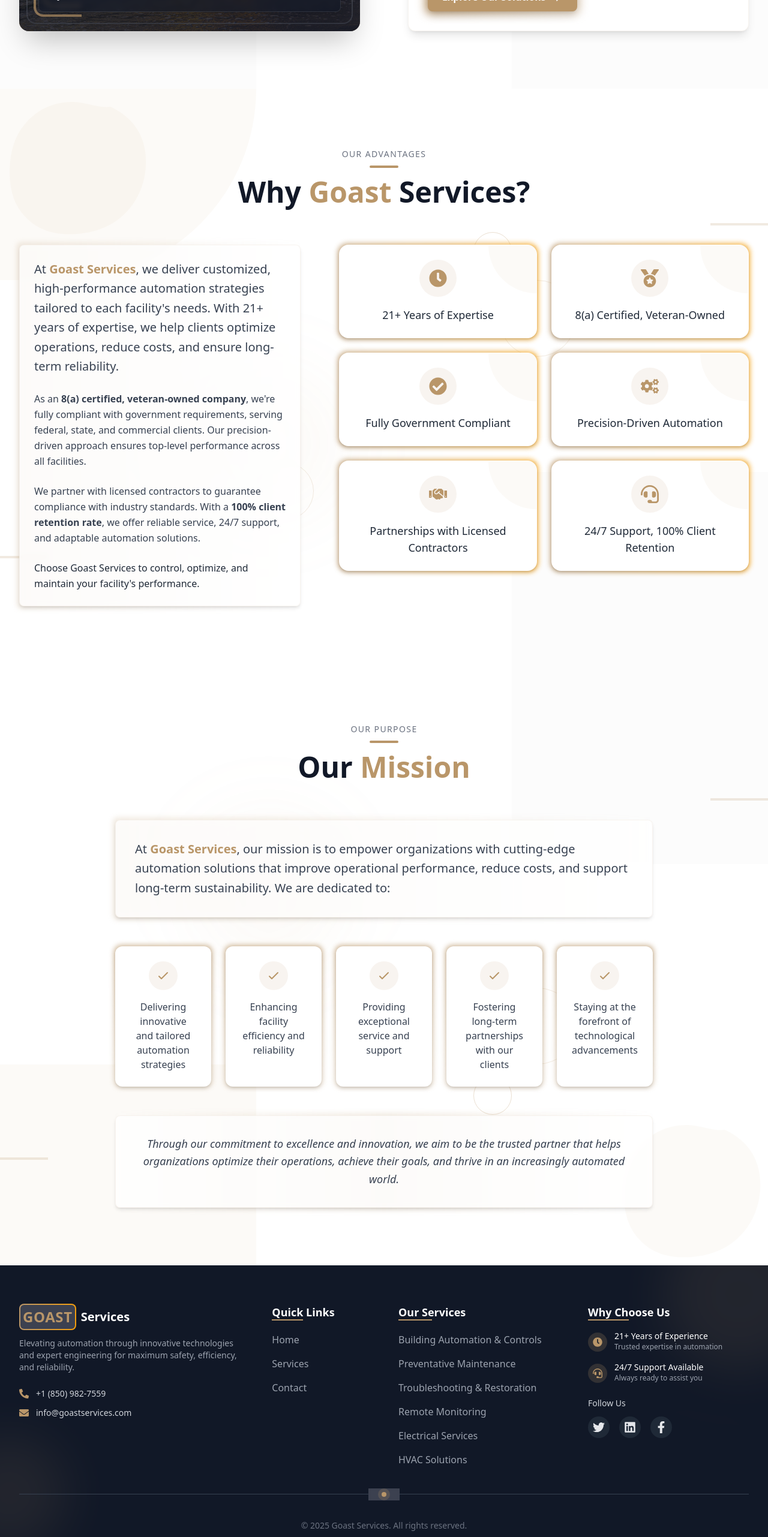
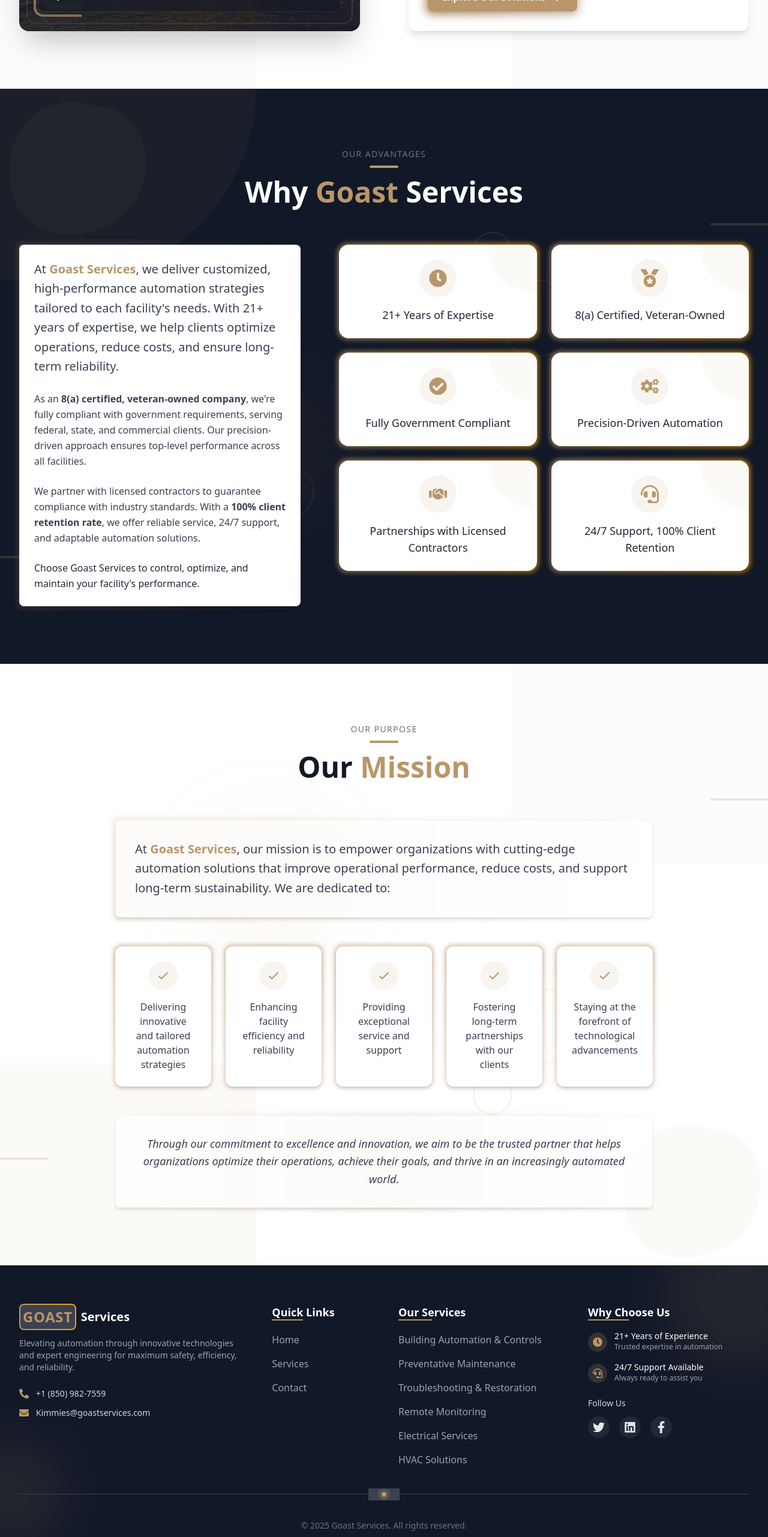
Before and after one commit to John-Naquin/Goast-Services, a React (Vite) app: page / in a window 1280 px wide. Shown: the part 1533-4096 px from the top of the page at 60% size. Built offline with nearby package versions, Linux system fonts and the light colour scheme.

Commit message:
Changed email in footer

```diff
--- a/src/components/Footer.jsx
+++ b/src/components/Footer.jsx
@@ -45,7 +45,7 @@ export function Footer() {
               </div>
               <div className="flex items-center">
                 <FaEnvelope className="text-brandGold mr-3 flex-shrink-0" />
-                <span className="text-sm text-gray-300">info@goastservices.com</span>
+                <span className="text-sm text-gray-300">Kimmies@goastservices.com</span>
               </div>
 
             </div>
--- a/src/components/WhyGoastServices.jsx
+++ b/src/components/WhyGoastServices.jsx
@@ -13,10 +13,9 @@ export function WhyGoastServices() {
   ];
 
   return (
-    <section className="relative py-24 px-4 sm:px-6 lg:px-8 bg-white overflow-hidden">
+    <section className="relative py-24 px-4 sm:px-6 lg:px-8 bg-gray-900 overflow-hidden">
       <div className="absolute inset-0 z-0">
         <div className="absolute left-0 top-0 w-1/3 h-1/3 bg-brandGold opacity-5 rounded-br-full" />
-        <div className="absolute right-0 bottom-0 w-1/3 h-1/3 bg-gray-100 opacity-30 rounded-tl-3xl" />
         <div className="absolute left-1/4 bottom-1/4 w-64 h-64 bg-brandGold/5 rounded-full blur-3xl" />
         <div className="absolute right-1/4 top-1/3 w-32 h-32 border border-brandGold/20 rounded-full" />
         <div className="absolute right-1/3 top-1/4 w-16 h-16 border border-brandGold/30 rounded-full" />
@@ -48,7 +47,7 @@ export function WhyGoastServices() {
             viewport={{ once: true }}
             transition={{ duration: 0.5, delay: 0.1 }}
           >
-            Why <span className="text-brandGold">Goast</span> Services?
+            <span className="text-white">Why</span> <span className="text-brandGold">Goast</span> <span className="text-white">Services</span>
           </motion.h2>
         </div>
 
@@ -62,7 +61,7 @@ export function WhyGoastServices() {
           >
             <div className="relative">
               <div className="absolute -inset-1 bg-gradient-to-r from-brandGold/20 to-transparent blur-sm rounded-lg" />
-              <div className="relative bg-white/80 backdrop-blur-sm p-6 rounded-lg border border-brandGold/10 shadow-md space-y-6">
+              <div className="relative bg-white backdrop-blur-sm p-6 rounded-lg border border-brandGold/10 shadow-md space-y-6">
                 <p className="text-xl text-gray-700 leading-relaxed">
                   At <span className="font-semibold text-brandGold">Goast Services</span>, we deliver customized, high-performance automation strategies tailored to each facility's needs. With 21+ years of expertise, we help clients optimize operations, reduce costs, and ensure long-term reliability.
                 </p>
```
